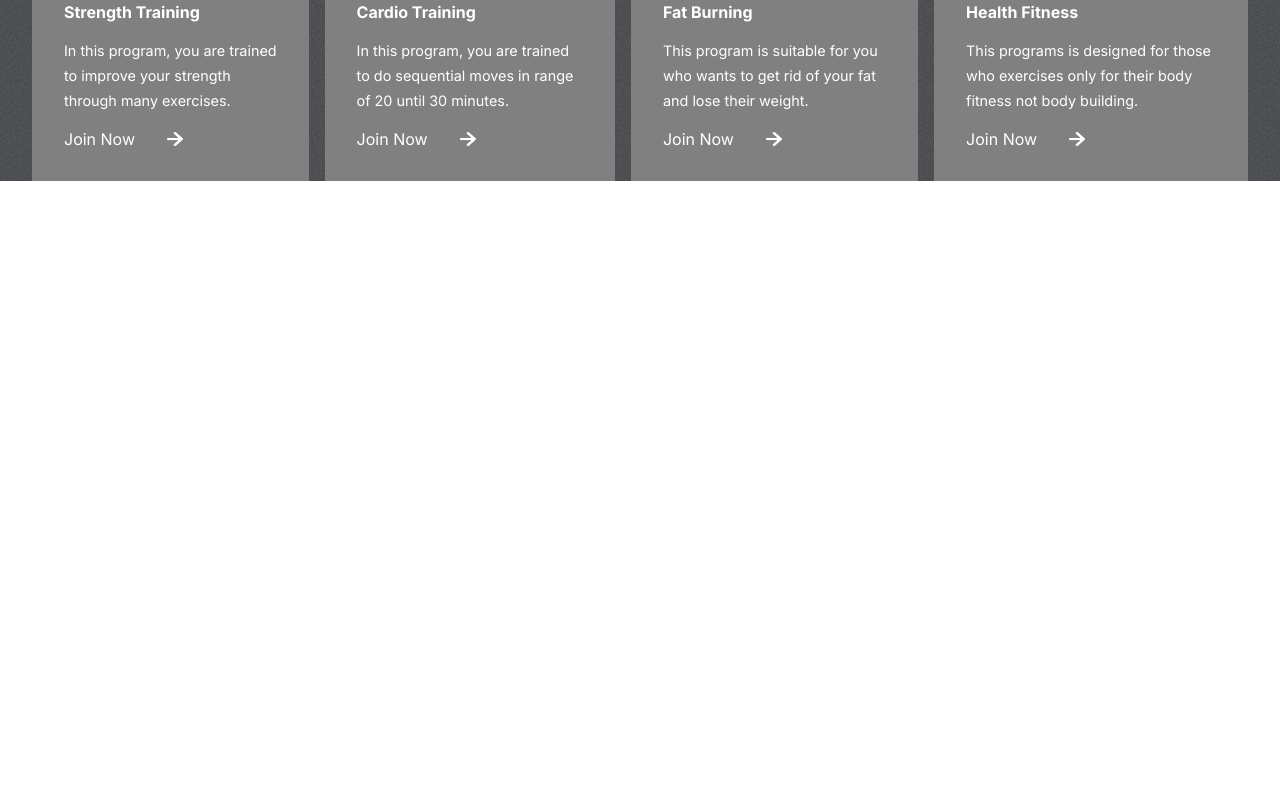
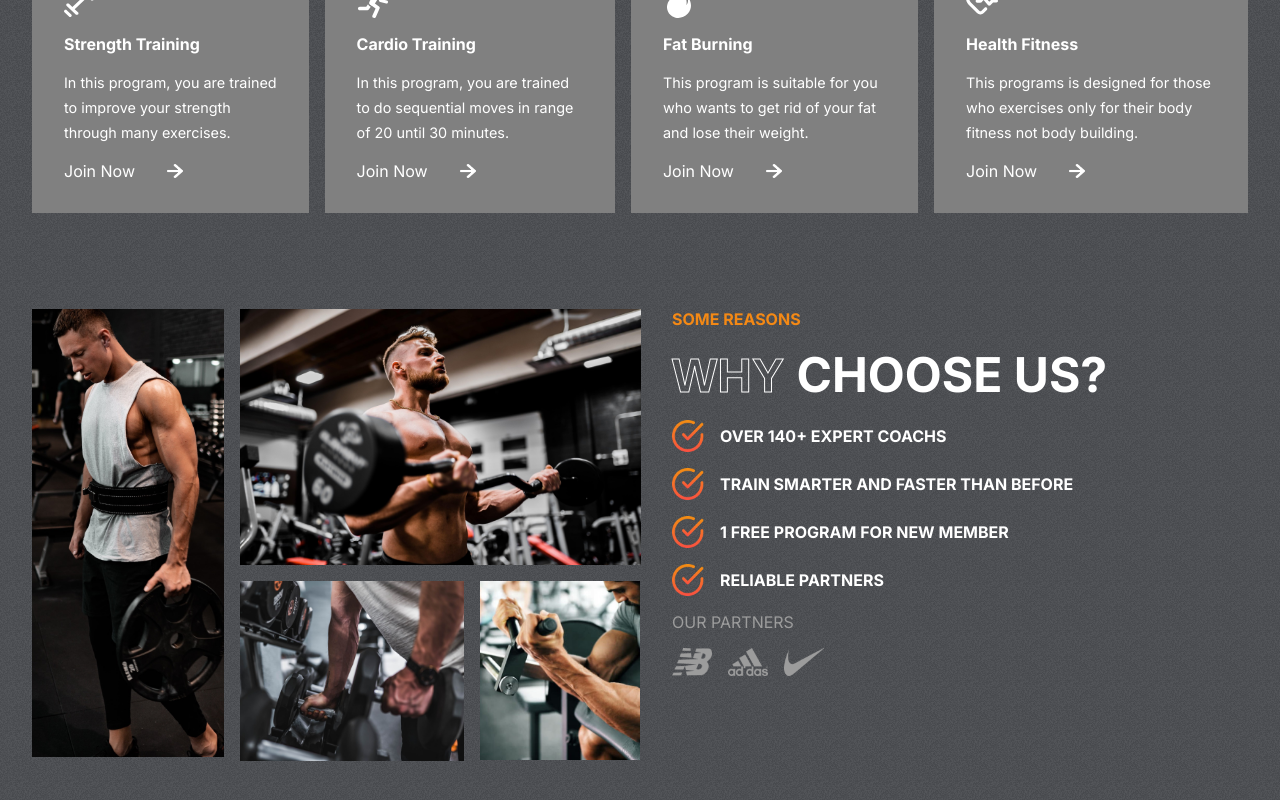
Before and after one commit to dashrathshinde07/ReactGymPro, a React (Create React App) app: page / in a window 1280 px wide. Shown: the part 954-1754 px from the top of the page. Before the commit the page ends 1135 px from the top, so only its background shows below. Built offline with nearby package versions, Linux system fonts and the light colour scheme.

Commit message:
Reasons section is completed with proper styling

```diff
--- a/src/App.js
+++ b/src/App.js
@@ -1,10 +1,12 @@
 import "./App.css";
 import Hero from "./components/Hero/Hero";
 import Programs from "./components/Programs/Programs";
+import Reasons from "./components/Reasons/Reasons";
 function App() {
   return <div className="App">
     <Hero/>
     <Programs/>
+    <Reasons/>
   </div>;
 }
 
--- a/src/components/Programs/Programs.css
+++ b/src/components/Programs/Programs.css
@@ -14,6 +14,7 @@
   color: white;
   text-transform: uppercase;
   font-style: italic;
+  margin-bottom: 2rem;
 }
 
 .program-categoris{
--- /dev/null
+++ b/src/components/Reasons/Reasons.css
@@ -0,0 +1,87 @@
+.reasons {
+  padding: 0 2rem;
+  display: flex;
+  gap: 2rem;
+}
+
+.left-r {
+  flex: 1 1;
+  display: grid;
+  grid-template-columns: repeat(3, 1fr);
+  gap: 1rem;
+  grid-auto-rows: 1fr;
+}
+
+.left-r > img {
+  object-fit: cover;
+}
+
+.left-r > :nth-child(1) {
+  width: 12rem;
+  grid-row: 1/3;
+  height: 28rem;
+}
+.left-r > :nth-child(2) {
+  width: auto;
+  height: 16rem;
+  grid-column: 2/4;
+}
+.left-r > :nth-child(3) {
+  width: 14rem;
+  grid-column: 2/3;
+  grid-row: 2;
+}
+.left-r > :nth-child(4) {
+  width: 10rem;
+  grid-row: 2;
+  grid-column: 3/4;
+  height: 11.2rem;
+}
+
+.right-r {
+  flex: 1 1;
+  text-transform: uppercase;
+  gap: 1rem;
+  display: flex;
+  flex-direction: column;
+
+}
+
+.right-r > span{
+  font-weight: bold;
+  color: var(--orange);
+}
+
+.right-r>div{
+  color: white;
+  font-size: 3rem;
+  font-weight: bold;
+}
+
+.details-r{
+  display: flex;
+  flex-direction: column;
+  gap: 1rem;
+}
+
+.details-r > div{
+  display: flex;
+  font-size: 1rem;
+  gap: 1rem;
+  align-items: center;
+
+}
+
+.details-r > div > img{
+  width: 2rem;
+  height: 2rem;
+}
+
+.partners{
+  display: flex;
+  gap: 1rem;
+}
+
+.partners > img{
+  width: 2.5rem;
+}
--- /dev/null
+++ b/src/components/Reasons/Reasons.jsx
@@ -0,0 +1,65 @@
+import React from "react";
+import "./Reasons.css";
+import image1 from "../../assets/image1.png";
+import image2 from "../../assets/image2.png";
+import image3 from "../../assets/image3.png";
+import image4 from "../../assets/image4.png";
+import nb from "../../assets/nb.png";
+import adidas from "../../assets/adidas.png";
+import nike from "../../assets/nike.png";
+import tick from "../../assets/tick.png";
+
+const Reasons = () => {
+  return (
+    <>
+      <div className="reasons" id="reasons">
+        <div className="left-r">
+          <img src={image1} alt="" />
+          <img src={image2} alt="" />
+          <img src={image3} alt="" />
+          <img src={image4} alt="" />
+        </div>
+
+        {/* reaons heading */}
+        <div className="right-r">
+          <span>some reasons</span>
+          <div>
+            <span className="stroke-text">why </span>
+            <span>Choose us?</span>
+          </div>
+        {/* Reasons details */}
+          <div className="details-r">
+            <div>
+              <img src={tick} alt="" />
+              <span>OVER 140+ EXPERT COACHS</span>
+            </div>
+            <div>
+              <img src={tick} alt="" />
+              <span>TRAIN SMARTER AND FASTER THAN BEFORE</span>
+            </div>
+            <div>
+              <img src={tick} alt="" />
+              <span>1 FREE PROGRAM FOR NEW MEMBER</span>
+            </div>
+            <div>
+              <img src={tick} alt="" />
+              <span>RELIABLE PARTNERS</span>
+            </div>
+          </div>
+            {/* our partners */}
+            <span style={{
+              color: 'var(--gray)',
+              fontWeight: 'normal',
+            }}>OUR PARTNERS</span>
+            <div className="partners">
+              <img src={nb} alt="" />
+              <img src={adidas} alt="" />
+              <img src={nike} alt="" />
+            </div>
+        </div>
+      </div>
+    </>
+  );
+};
+
+export default Reasons;
```
